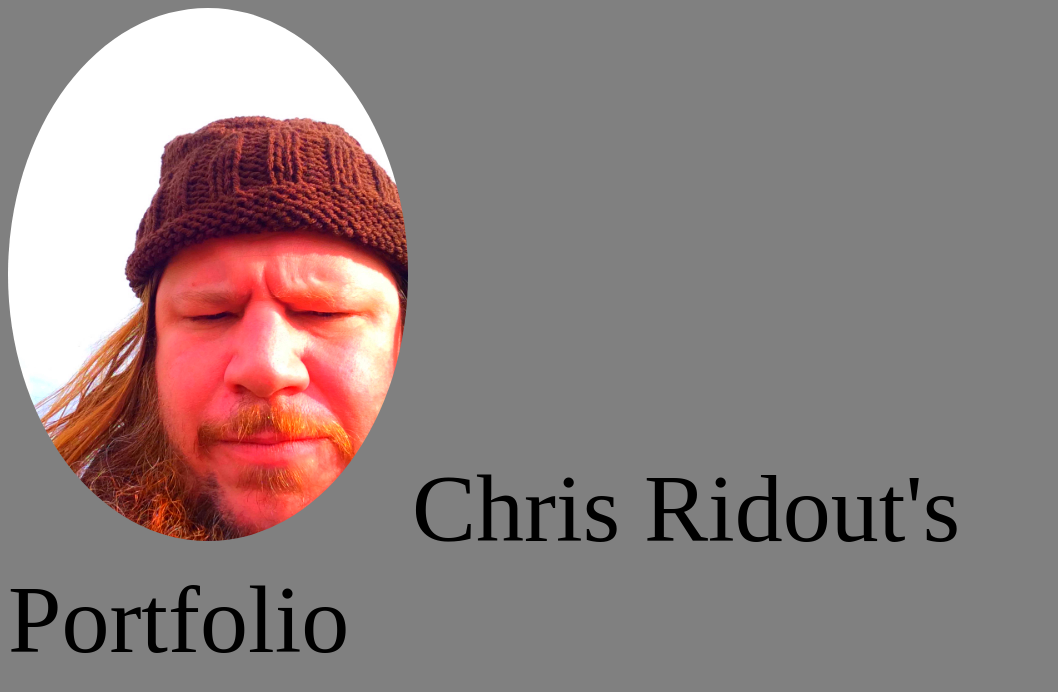
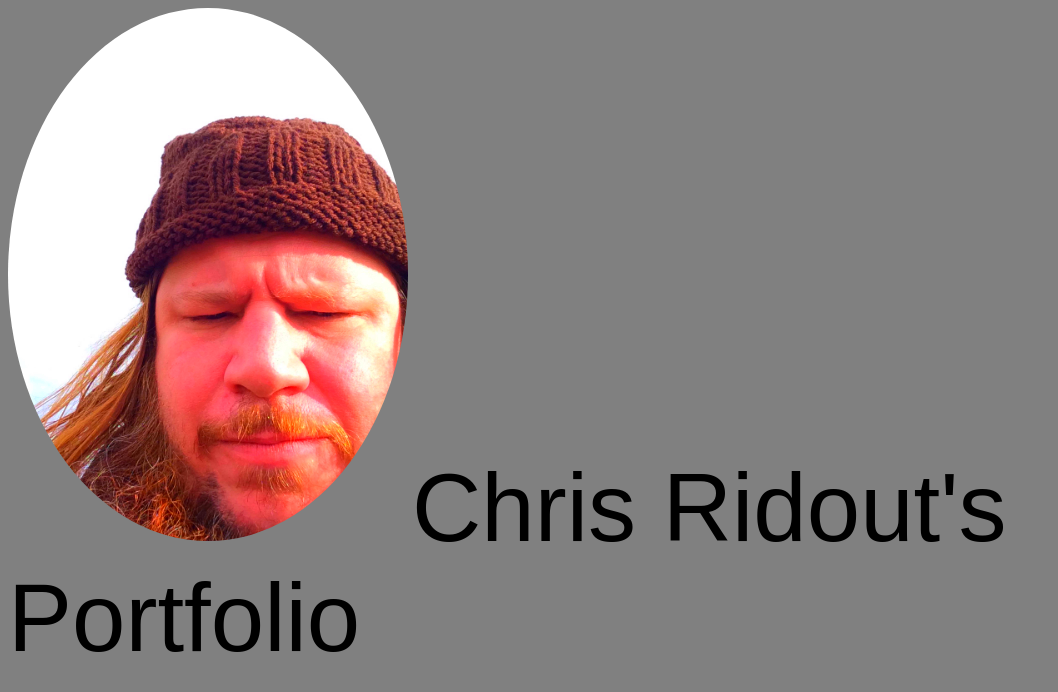
Before and after one commit to 13archae/13archae.github.io, a plain HTML site: page index.html in a window 1280 px wide. Shown: the whole page, without its empty margins (0-1058 px from the left). Drawn offline with Linux system fonts and the light colour scheme.

Commit message:
Update index.html styles for heading text

```diff
--- a/index.html
+++ b/index.html
@@ -5,6 +5,6 @@
   </head>
   <body bgcolor="gray">
     <img src="./chris_profile.jpg" class="chris-img" />
-    <div style="display: inline; font-size: 6em">Chris Ridout's Portfolio</div>
+    <div style="display: inline; font-size: 6em; font-family: arial">Chris Ridout's Portfolio</div>
   </body>
 </html>
```
